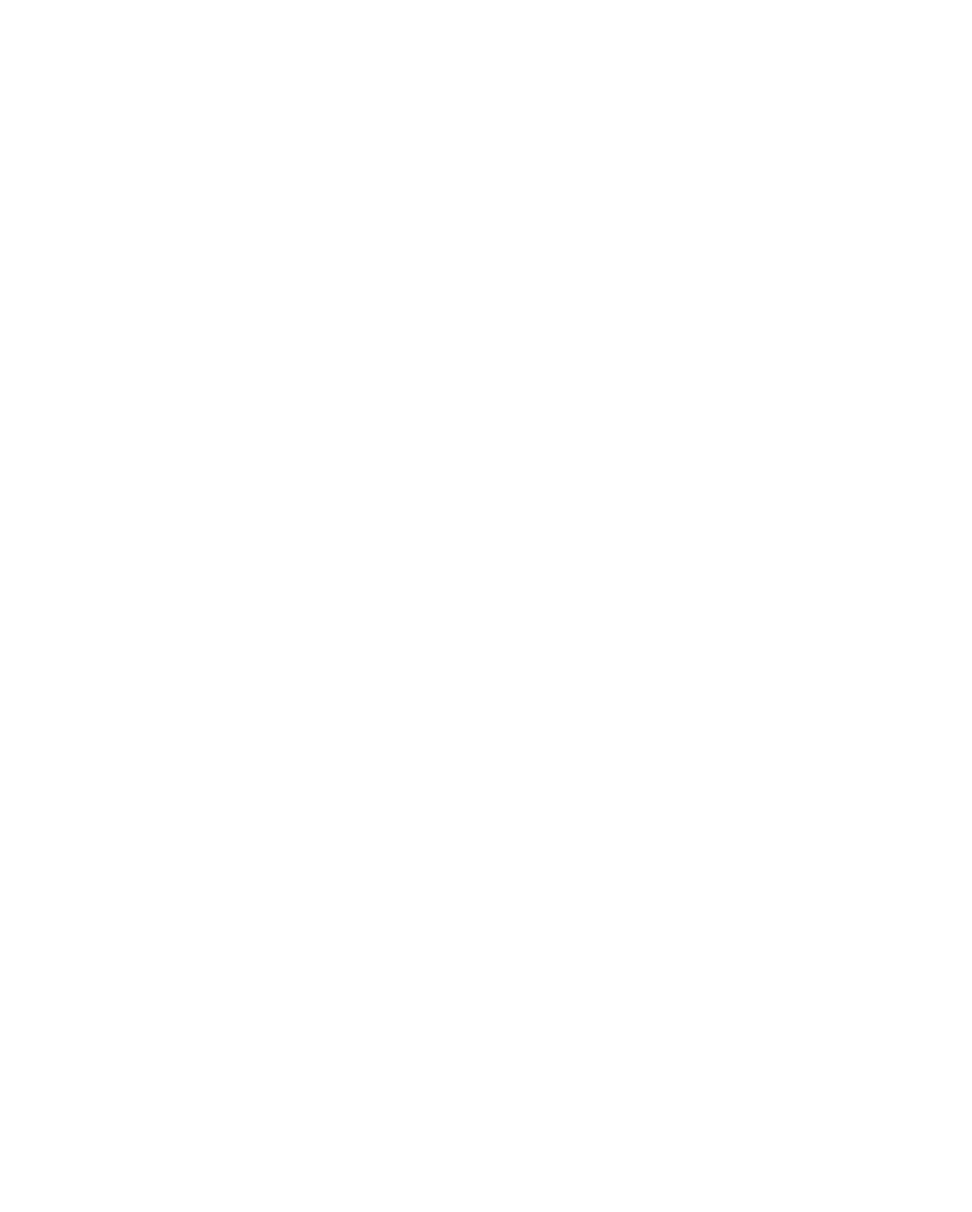
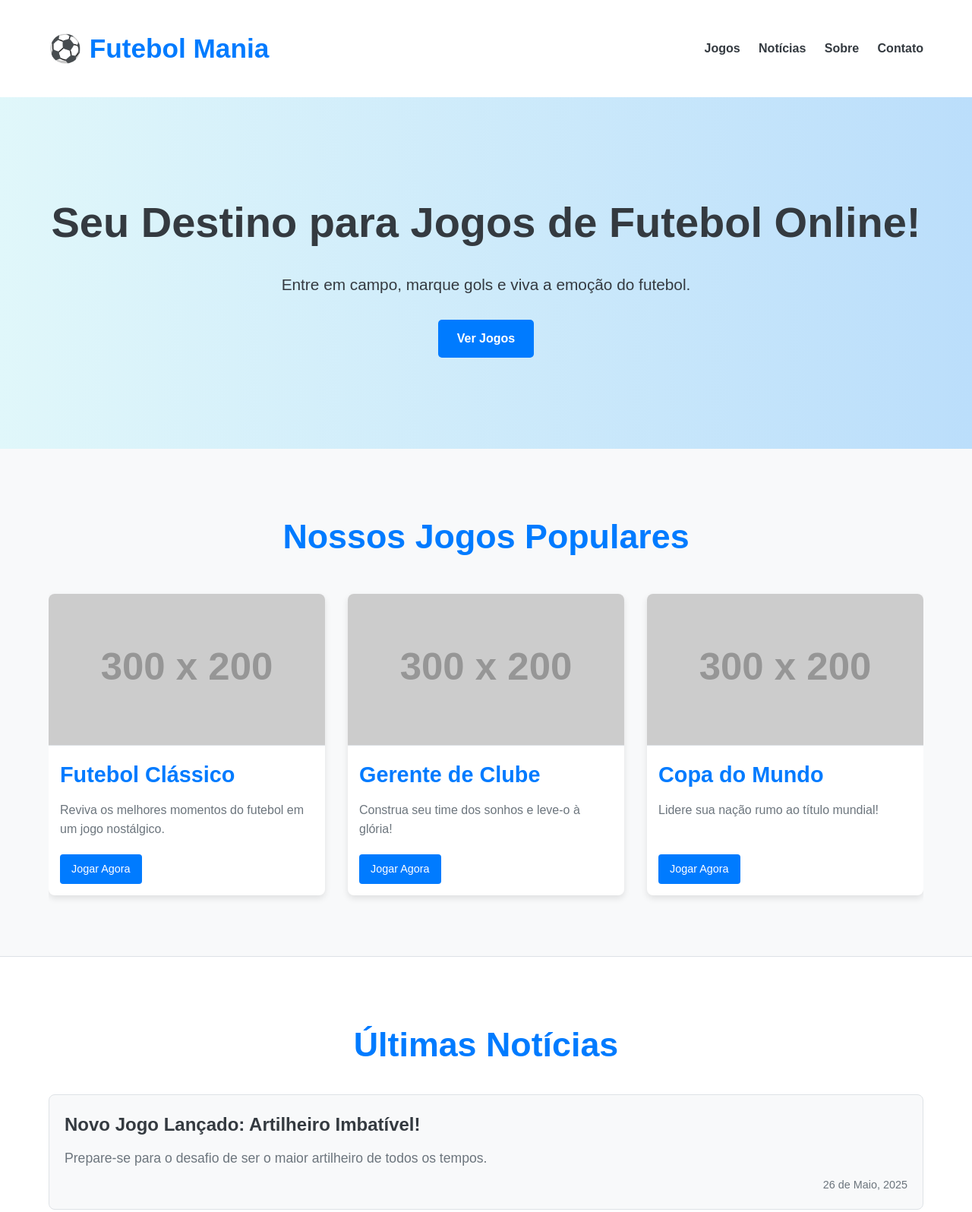
Before and after one commit to keth2025/2025, a plain HTML site: page index.html in a window 1280 px wide. Shown: the top 1596 px of the page at 76% size. Before the commit the page ends 800 px from the top, so only its background shows below. Drawn offline with Linux system fonts and the light colour scheme; placeholder pictures from the web are drawn by us.

Commit message:
criacao do css

```diff
--- a/index.html
+++ b/index.html
@@ -1,11 +1,83 @@
 <!DOCTYPE html>
-<html lang="pt-br">
+<html lang="pt-BR">
 <head>
     <meta charset="UTF-8">
     <meta name="viewport" content="width=device-width, initial-scale=1.0">
-    <title>Document</title>
+    <title>Futebol Mania - Jogos Online</title>
+    <link rel="stylesheet" href="style.css">
+    <link rel="icon" href="favicon.ico" type="image/x-icon">
 </head>
 <body>
+    <header>
+        <div class="container">
+            <h1>⚽ Futebol Mania</h1>
+            <nav>
+                <ul>
+                    <li><a href="#jogos">Jogos</a></li>
+                    <li><a href="#noticias">Notícias</a></li>
+                    <li><a href="#sobre">Sobre</a></li>
+                    <li><a href="#contato">Contato</a></li>
+                </ul>
+            </nav>
+        </div>
+    </header>
 
+    <main>
+        <section id="hero" class="hero-section">
+            <div class="container">
+                <h2>Seu Destino para Jogos de Futebol Online!</h2>
+                <p>Entre em campo, marque gols e viva a emoção do futebol.</p>
+                <a href="#jogos" class="btn">Ver Jogos</a>
+            </div>
+        </section>
+
+        <section id="jogos" class="jogos-section">
+            <div class="container">
+                <h2>Nossos Jogos Populares</h2>
+                <div class="game-grid">
+                    <div class="game-card">
+                        <img src="https://via.placeholder.com/300x200/ADD8E6/FFFFFF?text=Futebol+Clássico" alt="Futebol Clássico">
+                        <h3>Futebol Clássico</h3>
+                        <p>Reviva os melhores momentos do futebol em um jogo nostálgico.</p>
+                        <a href="#" class="btn-small">Jogar Agora</a>
+                    </div>
+                    <div class="game-card">
+                        <img src="https://via.placeholder.com/300x200/90EE90/FFFFFF?text=Gerente+de+Clube" alt="Gerente de Clube">
+                        <h3>Gerente de Clube</h3>
+                        <p>Construa seu time dos sonhos e leve-o à glória!</p>
+                        <a href="#" class="btn-small">Jogar Agora</a>
+                    </div>
+                    <div class="game-card">
+                        <img src="https://via.placeholder.com/300x200/FFB6C1/FFFFFF?text=Copa+do+Mundo" alt="Copa do Mundo">
+                        <h3>Copa do Mundo</h3>
+                        <p>Lidere sua nação rumo ao título mundial!</p>
+                        <a href="#" class="btn-small">Jogar Agora</a>
+                    </div>
+                </div>
+            </div>
+        </section>
+
+        <section id="noticias" class="noticias-section">
+            <div class="container">
+                <h2>Últimas Notícias</h2>
+                <article class="noticia-card">
+                    <h3>Novo Jogo Lançado: Artilheiro Imbatível!</h3>
+                    <p>Prepare-se para o desafio de ser o maior artilheiro de todos os tempos.</p>
+                    <span>26 de Maio, 2025</span>
+                </article>
+                <article class="noticia-card">
+                    <h3>Atualização do Gerente de Clube: Novas Ligas!</h3>
+                    <p>Expanda seus horizontes com as novas ligas disponíveis.</p>
+                    <span>20 de Maio, 2025</span>
+                </article>
+            </div>
+        </section>
+    </main>
+
+    <footer>
+        <div class="container">
+            <p>&copy; 2025 Futebol Mania. Todos os direitos reservados.</p>
+        </div>
+    </footer>
 </body>
 </html>
--- /dev/null
+++ b/style.css
@@ -0,0 +1,266 @@
+/* Variáveis de Cores */
+:root {
+    --primary-color: #007bff; /* Azul claro para botões e destaques */
+    --secondary-color: #6c757d; /* Cinza para textos secundários */
+    --light-bg: #f8f9fa; /* Fundo muito claro */
+    --white-text: #ffffff; /* Texto branco */
+    --dark-text: #343a40; /* Texto escuro */
+    --border-color: #dee2e6; /* Cor da borda */
+    --card-bg: #ffffff; /* Fundo dos cards */
+}
+
+/* Reset Básico e Fontes */
+* {
+    margin: 0;
+    padding: 0;
+    box-sizing: border-box;
+}
+
+body {
+    font-family: 'Arial', sans-serif;
+    line-height: 1.6;
+    background-color: var(--light-bg);
+    color: var(--dark-text);
+}
+
+.container {
+    width: 90%;
+    max-width: 1200px;
+    margin: auto;
+    overflow: hidden;
+    padding: 20px 0;
+}
+
+/* Header */
+header {
+    background-color: var(--white-text);
+    color: var(--dark-text);
+    padding: 1rem 0;
+    box-shadow: 0 2px 4px rgba(0, 0, 0, 0.1);
+}
+
+header .container {
+    display: flex;
+    justify-content: space-between;
+    align-items: center;
+}
+
+header h1 {
+    margin: 0;
+    font-size: 2.2rem;
+    color: var(--primary-color);
+}
+
+header nav ul {
+    list-style: none;
+}
+
+header nav ul li {
+    display: inline;
+    margin-left: 20px;
+}
+
+header nav ul li a {
+    color: var(--dark-text);
+    text-decoration: none;
+    font-weight: bold;
+    transition: color 0.3s ease;
+}
+
+header nav ul li a:hover {
+    color: var(--primary-color);
+}
+
+/* Botões */
+.btn {
+    display: inline-block;
+    background-color: var(--primary-color);
+    color: var(--white-text);
+    padding: 12px 25px;
+    text-decoration: none;
+    border-radius: 5px;
+    transition: background-color 0.3s ease, transform 0.2s ease;
+    font-weight: bold;
+}
+
+.btn:hover {
+    background-color: #0056b3; /* Um tom um pouco mais escuro de azul */
+    transform: translateY(-2px);
+}
+
+.btn-small {
+    display: inline-block;
+    background-color: var(--primary-color);
+    color: var(--white-text);
+    padding: 8px 15px;
+    text-decoration: none;
+    border-radius: 4px;
+    transition: background-color 0.3s ease;
+    font-size: 0.9rem;
+}
+
+.btn-small:hover {
+    background-color: #0056b3;
+}
+
+/* Seções */
+section {
+    padding: 60px 0;
+    text-align: center;
+}
+
+section h2 {
+    font-size: 2.8rem;
+    margin-bottom: 30px;
+    color: var(--primary-color);
+}
+
+/* Hero Section */
+.hero-section {
+    background: linear-gradient(to right, #e0f7fa, #bbdefb); /* Gradiente de azul claro */
+    color: var(--dark-text);
+    padding: 100px 0;
+}
+
+.hero-section h2 {
+    font-size: 3.5rem;
+    margin-bottom: 20px;
+    color: var(--dark-text);
+}
+
+.hero-section p {
+    font-size: 1.3rem;
+    margin-bottom: 30px;
+    max-width: 700px;
+    margin-left: auto;
+    margin-right: auto;
+}
+
+/* Jogos Section */
+.jogos-section {
+    background-color: var(--light-bg);
+}
+
+.game-grid {
+    display: grid;
+    grid-template-columns: repeat(auto-fit, minmax(300px, 1fr));
+    gap: 30px;
+    margin-top: 40px;
+}
+
+.game-card {
+    background-color: var(--card-bg);
+    border-radius: 8px;
+    box-shadow: 0 4px 8px rgba(0, 0, 0, 0.1);
+    overflow: hidden;
+    transition: transform 0.3s ease, box-shadow 0.3s ease;
+    text-align: left;
+    display: flex;
+    flex-direction: column;
+}
+
+.game-card:hover {
+    transform: translateY(-5px);
+    box-shadow: 0 6px 12px rgba(0, 0, 0, 0.15);
+}
+
+.game-card img {
+    width: 100%;
+    height: 200px;
+    object-fit: cover;
+    border-bottom: 1px solid var(--border-color);
+}
+
+.game-card h3 {
+    font-size: 1.8rem;
+    margin: 15px 15px 10px;
+    color: var(--primary-color);
+}
+
+.game-card p {
+    font-size: 1rem;
+    margin: 0 15px 20px;
+    flex-grow: 1;
+    color: var(--secondary-color);
+}
+
+.game-card .btn-small {
+    align-self: flex-start;
+    margin: 0 15px 15px;
+}
+
+/* Notícias Section */
+.noticias-section {
+    background-color: var(--white-text);
+    border-top: 1px solid var(--border-color);
+}
+
+.noticia-card {
+    background-color: var(--light-bg);
+    border: 1px solid var(--border-color);
+    border-radius: 8px;
+    padding: 20px;
+    margin-bottom: 20px;
+    text-align: left;
+    transition: box-shadow 0.3s ease;
+}
+
+.noticia-card:hover {
+    box-shadow: 0 2px 8px rgba(0, 0, 0, 0.1);
+}
+
+.noticia-card h3 {
+    font-size: 1.5rem;
+    margin-bottom: 10px;
+    color: var(--dark-text);
+}
+
+.noticia-card p {
+    font-size: 1.1rem;
+    color: var(--secondary-color);
+    margin-bottom: 10px;
+}
+
+.noticia-card span {
+    font-size: 0.9rem;
+    color: var(--secondary-color);
+    display: block;
+    text-align: right;
+}
+
+/* Footer */
+footer {
+    background-color: var(--dark-text);
+    color: var(--white-text);
+    text-align: center;
+    padding: 20px 0;
+    margin-top: 40px;
+}
+
+footer p {
+    margin: 0;
+}
+
+/* Responsividade Básica */
+@media (max-width: 768px) {
+    header .container {
+        flex-direction: column;
+        text-align: center;
+    }
+
+    header nav ul li {
+        margin: 0 10px;
+    }
+
+    .hero-section h2 {
+        font-size: 2.5rem;
+    }
+
+    .hero-section p {
+        font-size: 1.1rem;
+    }
+
+    .game-grid {
+        grid-template-columns: 1fr;
+    }
+}
```
